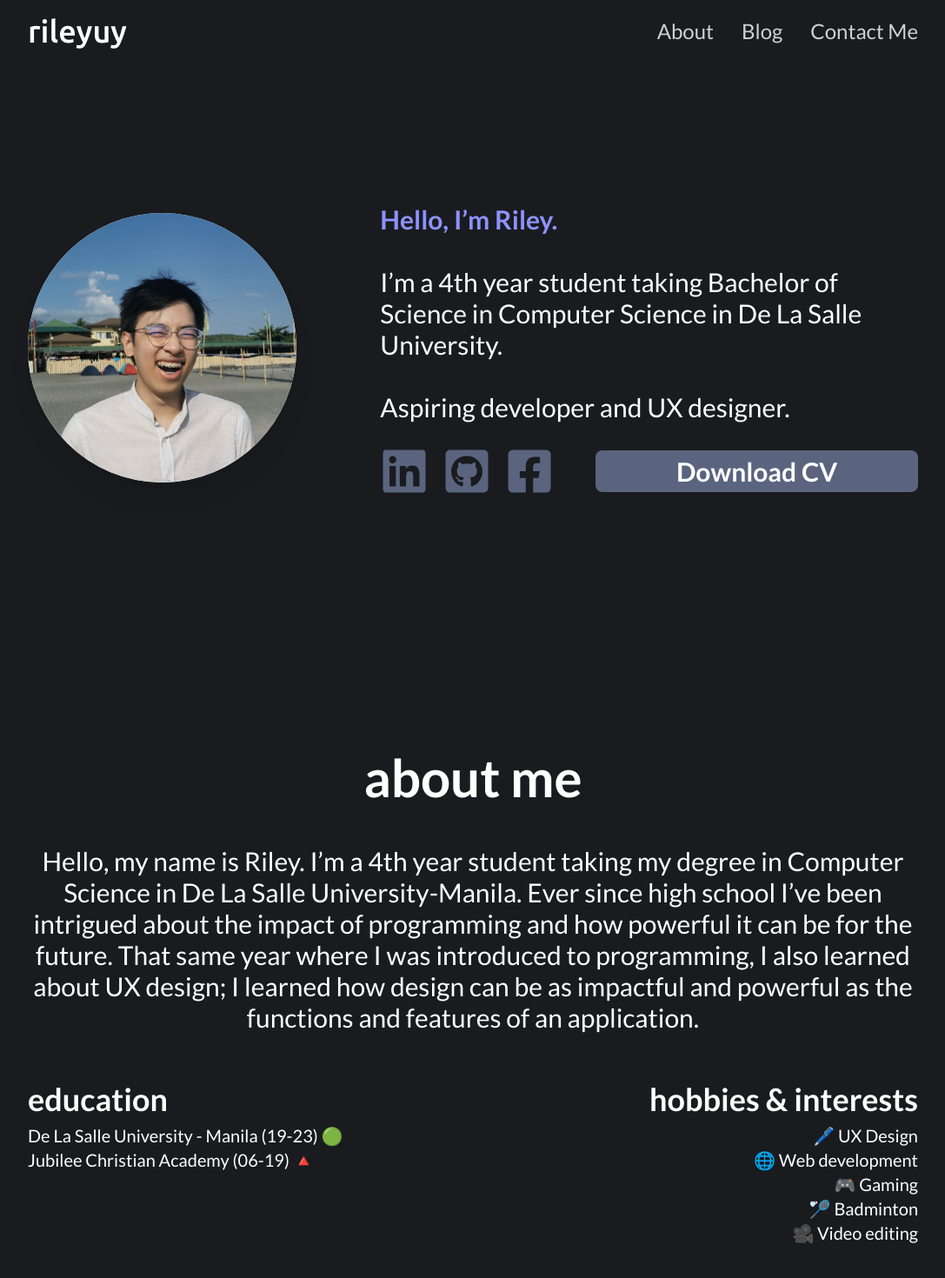
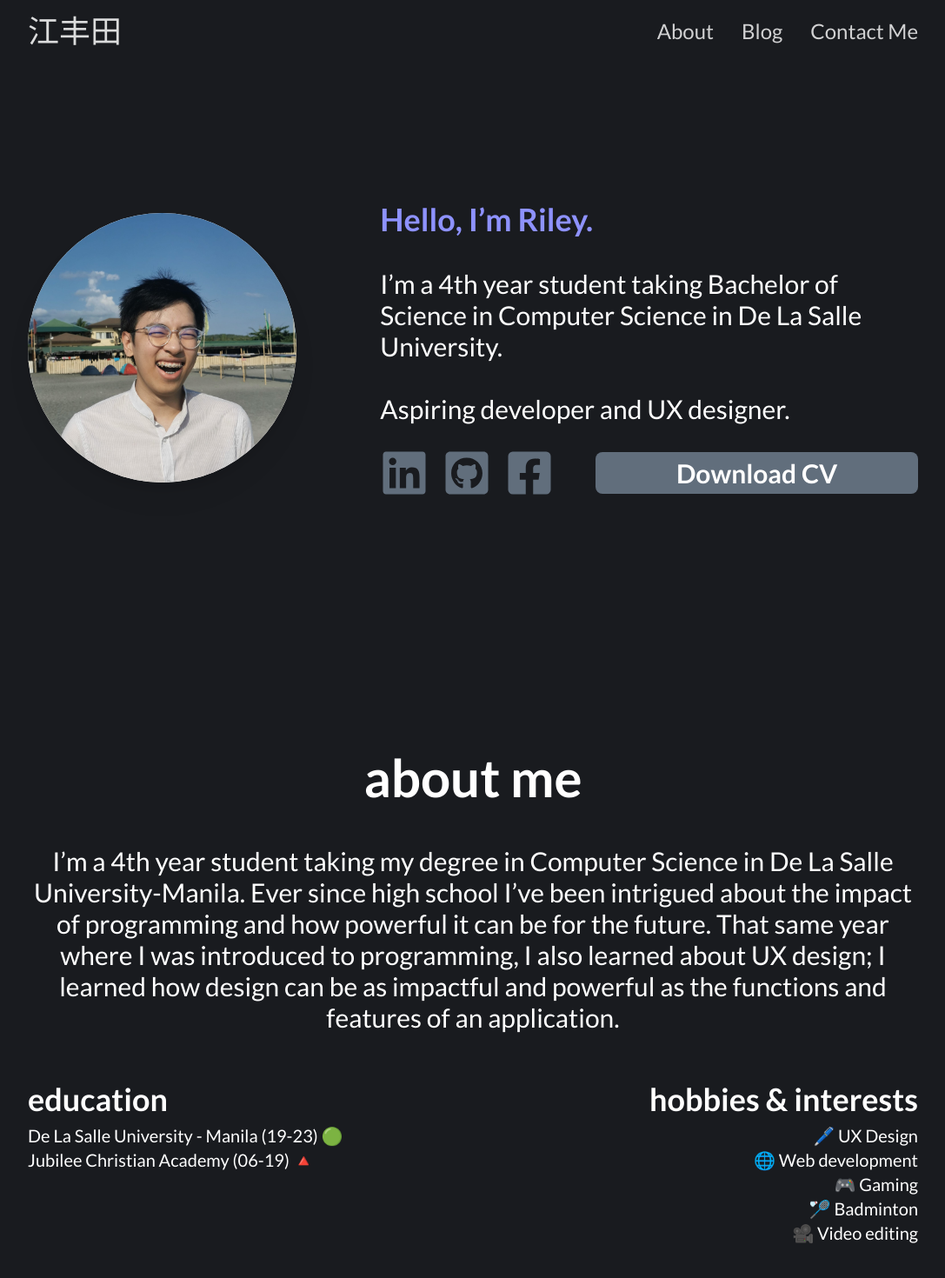
Before and after one commit to rileyuy/rileyuy.github.io, a Next.js app: page / in a window 1280 px wide. Shown: the top 1470 px of the page at 87% size, without its empty margins (96-1183 px from the left). Built offline with nearby package versions, Linux system fonts and the light colour scheme; a web font is replaced by a local one.

Commit message:
navbar cycles through english and chinese name

```diff
--- a/pages/blog.js
+++ b/pages/blog.js
@@ -2,7 +2,6 @@ import Head from "next/head";
 import Image from "next/image";
 import styles from "../styles/Blog.module.scss";
 import { Layout } from "../src/components/Layout/Layout";
-import { useState } from "react";
 import { BlogItem } from "../src/components/BlogItem/BlogItem";
 
 export default function Blog() {
--- a/pages/index.js
+++ b/pages/index.js
@@ -42,7 +42,7 @@ export default function Home() {
           <p className="font-lato text-4xl ">Aspiring developer and UX designer.</p> */}
           <div className="mb-8">
             <p className="font-lato  text-xl md:text-3xl ">
-              <span className="text-home_blue font-bold">
+              <span className="text-home_blue font-bold text-4xl">
                 Hello, I&rsquo;m Riley.{" "}
               </span>
               <br />
@@ -56,16 +56,16 @@ export default function Home() {
           </div>
           <div className="flex flex-col lg:flex-row items-center h-full md:h-12 w-full lg:justify-start ">
             <div className="flex flex-row lg:mr-8 justify-between md:justify-evenly lg:justify-start lg:w-fit w-full lg:mx-0 md:mb-0 mb-8 lg:px-0 px-16 lg:pb-0 pb-4">
-              <a href="https://www.linkedin.com/in/riley-uy/">
-                <FaLinkedin className="w-14 h-full cursor-pointer text-button_dark lg:mr-4" />
+              <a href="https://www.linkedin.com/in/riley-uy/" target="_blank">
+                <FaLinkedin className="w-14 h-full cursor-pointer text-button_dark hover:text-button_hover_dark lg:mr-4 transition-text ease-in-out duration-300" />
               </a>
 
-              <a href="https://github.com/rileyuy">
-                <FaGithubSquare className="w-14 h-full cursor-pointer text-button_dark lg:mr-4" />
+              <a href="https://github.com/rileyuy" target="_blank">
+                <FaGithubSquare className="w-14 h-full cursor-pointer text-button_dark hover:text-button_hover_dark lg:mr-4 transition-text ease-in-out duration-300" />
               </a>
 
-              <a href="https://www.facebook.com/rileyuyy/">
-                <FaFacebookSquare className="w-14 h-full cursor-pointer text-button_dark lg:mr-4" />
+              <a href="https://www.facebook.com/rileyuyy/" target="_blank">
+                <FaFacebookSquare className="w-14 h-full cursor-pointer text-button_dark hover:text-button_hover_dark lg:mr-4 transition-text ease-in-out duration-300" />
               </a>
             </div>
 
@@ -75,7 +75,7 @@ export default function Home() {
               rel="noreferrer"
               href="https://drive.google.com/file/d/1Zxd7VdXUWcLHdPOxO7o01ofCCj1cqBe4/view?usp=sharing"
             >
-              <button className="bg-button_dark text-white rounded-lg h-14 md:h-full px-6 font-lato w-full md:text-3xl text-2xl font-bold">
+              <button className="bg-button_dark  hover:bg-button_hover_dark text-white rounded-lg h-14 md:h-full px-6 font-lato w-full md:text-3xl text-2xl font-bold transition-color ease-in-out duration-200">
                 Download CV
               </button>
             </a>
@@ -88,7 +88,7 @@ export default function Home() {
             about me
           </h1>
           <p className="text-xl lg:text-3xl font-lato text-center pb-8">
-            Hello, my name is Riley. I&rsquo;m a 4th year student taking my
+            I&rsquo;m a 4th year student taking my
             degree in Computer Science in De La Salle University-Manila. Ever
             since high school I&rsquo;ve been intrigued about the impact of
             programming and how powerful it can be for the future. That same
--- a/src/components/Nav/Nav.jsx
+++ b/src/components/Nav/Nav.jsx
@@ -6,7 +6,7 @@ export const Nav = () => {
     <nav className="min-h-[48px] py-4 absolute w-full z-50 bg-dark">
       <div className="flex flex-row justify-between items-center h-full container mx-auto md:px-24 px-8 lg:px-32">
         <h1 className={`${styles.title} text-3xl md:text-4xl  text-white`}>
-          rileyuy
+          <span></span>
         </h1>
         <div className="md:flex hidden flex-row space-x-4 md:space-x-8 text-xs md:text-base">
           <div className={`${styles.navItem}`}>
--- a/src/components/Nav/Nav.module.scss
+++ b/src/components/Nav/Nav.module.scss
@@ -13,8 +13,39 @@
     }
 }
 
-.title{
-    font-family:  'Ubuntu', sans-serif;
+.title {
+    font-family: 'Ubuntu', sans-serif;
+
+
+    span:before {
+        content: '';
+        animation: animate infinite 17s;
+
+    }
+
+    @keyframes animate {
+        0% {
+            content: 'rileyuy';
+            opacity: 1;
+
+        }
+        15%{
+            opacity: 0;
+        }
+        50%{
+            content: '江丰田';
+            opacity: 1;
+
+        }
+        65%{
+            opacity: 0;
+        }
+        100%{
+            content: 'rileyuy';
+            opacity: 1;
+        }
+    }
+
 }
 
 .navItem {
@@ -40,6 +71,7 @@
 
     &:hover {
         cursor: pointer;
+
         .subNav {
             transform: scale(1);
             opacity: 1;
--- a/styles/Home.module.scss
+++ b/styles/Home.module.scss
@@ -12,11 +12,19 @@
   align-items: center;
 }
 
-.section {
-  @media only screen and (max-width: 1024px) {
+// .section {
+//   @media only screen and (max-width: 1024px) {
 
 
-  }
+//   }
+// }
+
+.icon-dark{
+
+}
+
+.button-dark{
+
 }
 
 .footer {
--- a/tailwind.config.js
+++ b/tailwind.config.js
@@ -14,7 +14,9 @@ module.exports = {
 
         colors:{
           'dark': '#191B1F',
-          'button_dark': '#5A647E',
+          'dark_old': '#191B1F',
+          'button_dark': '#616E7C',
+          'button_hover_dark': '#313749',
           'home_blue' : '#8E92FF',
         },
       },
```
